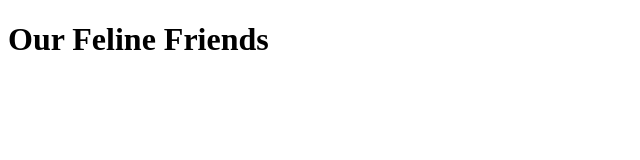
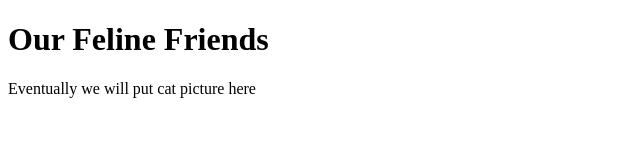
Before and after one commit to jpalacios094/Pruebas, a plain HTML site: page index.html in a window 1280 px wide. Shown: the whole page, without its empty margins (0-640 px from the left). Drawn offline with Linux system fonts and the light colour scheme.

Commit message:
Add p to index.html

```diff
--- a/index.html
+++ b/index.html
@@ -7,5 +7,6 @@
 </head>
 <body>
     <h1>Our Feline Friends</h1>
+    <p>Eventually we will put cat picture here</p>
 </body>
 </html>
```
